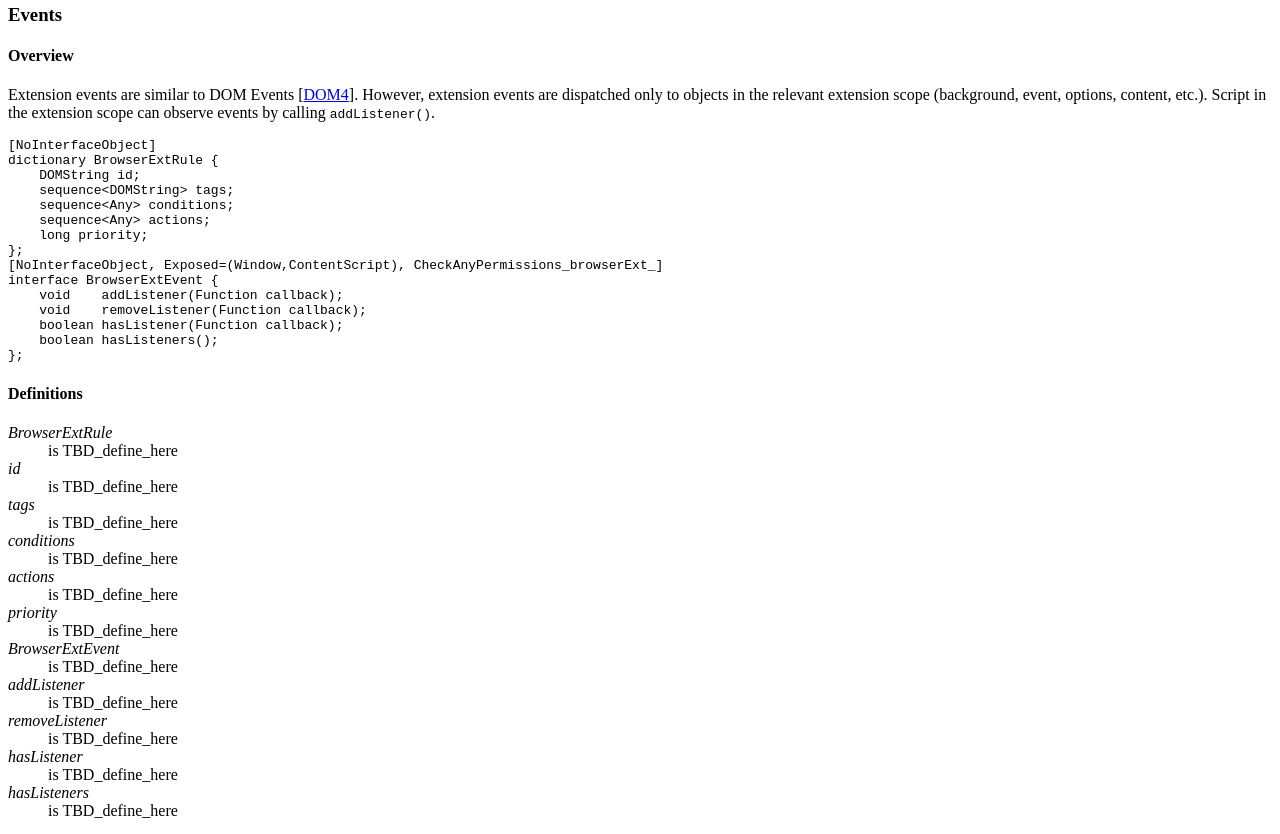
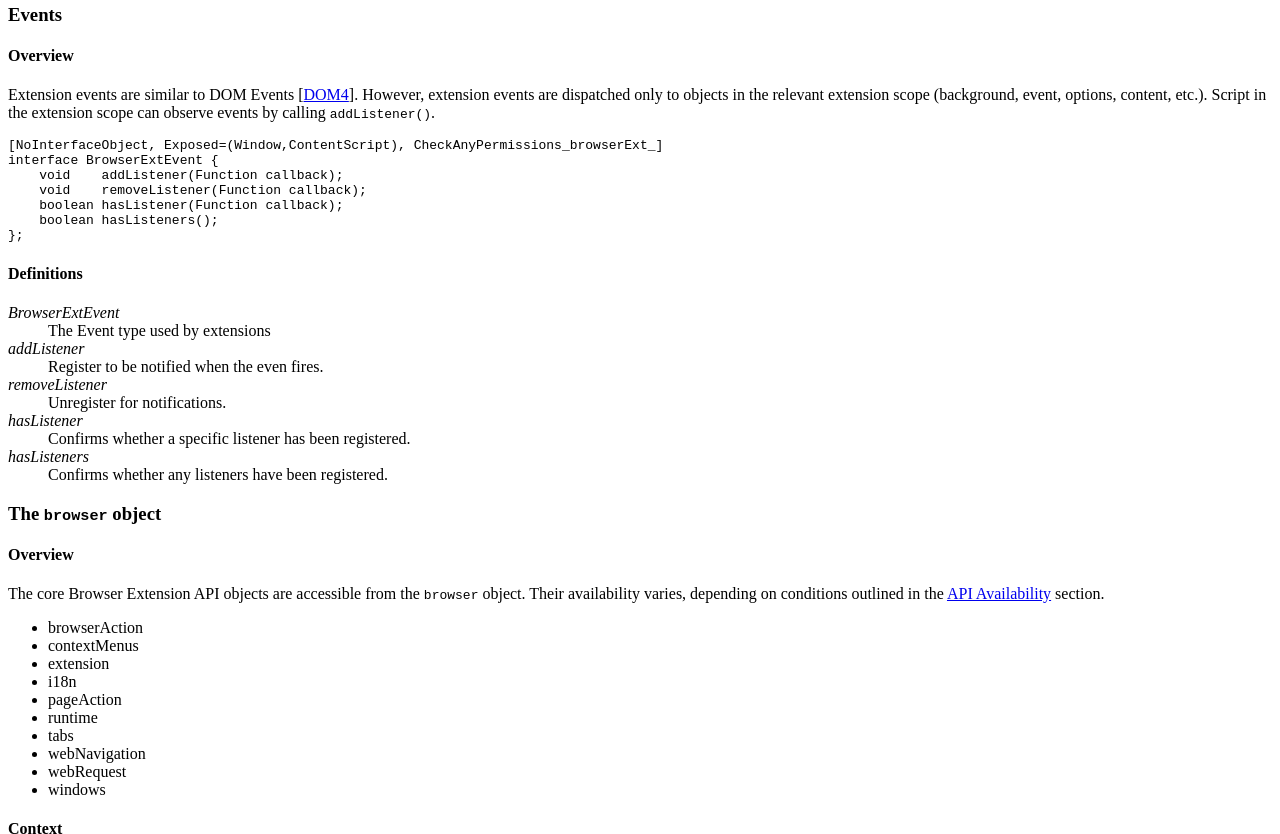
Before and after one commit to browserext/browserext, a plain HTML site: page index.html in a window 1280 px wide. Shown: the part 3220-4054 px from the top of the page. Drawn offline with Linux system fonts and the light colour scheme.

Commit message:
Specified <dfn> definitions for BrowserExtEvent and Removed BrowserExtRule.

```diff
--- a/index.html
+++ b/index.html
@@ -356,15 +356,8 @@ partial dictionary BrowserExtManifest_ {
                 <p>
                     Extension events are similar to DOM Events [<a href="https://www.w3.org/TR/dom/">DOM4</a>]. However, extension events are dispatched only to objects in the relevant extension scope (background, event, options, content, etc.). Script in the extension scope can observe events by calling <code>addListener()</code>.
                 </p>
+
                 <pre class="def idl">
-[NoInterfaceObject]
-dictionary BrowserExtRule {
-    DOMString id;
-    sequence&lt;DOMString&gt; tags;
-    sequence&lt;Any&gt; conditions;
-    sequence&lt;Any&gt; actions;
-    long priority;
-};
 [NoInterfaceObject, Exposed=(Window,ContentScript), CheckAnyPermissions_browserExt_]
 interface BrowserExtEvent {
     void    addListener(Function callback);
@@ -377,17 +370,11 @@ interface BrowserExtEvent {
                       <section class="introductory">
                             <h4> Definitions</h4>
                             <dl>
-                                <dt><dfn>BrowserExtRule</dfn></dt><dd> is TBD_define_here</dd>
-                                <dt><dfn data-dfn-for="BrowserExtRule">id</dfn></dt><dd> is TBD_define_here</dd>
-                                <dt><dfn data-dfn-for="BrowserExtRule">tags</dfn></dt><dd> is TBD_define_here</dd>
-                                <dt><dfn data-dfn-for="BrowserExtRule">conditions</dfn></dt><dd> is TBD_define_here</dd>
-                                <dt><dfn data-dfn-for="BrowserExtRule">actions</dfn></dt><dd> is TBD_define_here</dd>
-                                <dt><dfn data-dfn-for="BrowserExtRule">priority</dfn></dt><dd> is TBD_define_here</dd>
-                                <dt><dfn>BrowserExtEvent</dfn></dt><dd> is TBD_define_here</dd>
-                                <dt><dfn data-dfn-for="BrowserExtEvent">addListener</dfn></dt><dd> is TBD_define_here</dd>
-                                <dt><dfn data-dfn-for="BrowserExtEvent">removeListener</dfn></dt><dd> is TBD_define_here</dd>
-                                <dt><dfn data-dfn-for="BrowserExtEvent">hasListener</dfn></dt><dd> is TBD_define_here</dd>
-                                <dt><dfn data-dfn-for="BrowserExtEvent">hasListeners</dfn></dt><dd> is TBD_define_here</dd>
+                                <dt><dfn>BrowserExtEvent</dfn></dt><dd> The Event type used by extensions</dd>
+                                <dt><dfn data-dfn-for="BrowserExtEvent">addListener</dfn></dt><dd> Register to be notified when the even fires.</dd>
+                                <dt><dfn data-dfn-for="BrowserExtEvent">removeListener</dfn></dt><dd> Unregister for notifications.</dd>
+                                <dt><dfn data-dfn-for="BrowserExtEvent">hasListener</dfn></dt><dd> Confirms whether a specific listener has been registered.</dd>
+                                <dt><dfn data-dfn-for="BrowserExtEvent">hasListeners</dfn></dt><dd> Confirms whether any listeners have been registered.</dd>
                           </dl>
                     </section>
                 </section>
@@ -2543,7 +2530,7 @@ Browser implements BrowserExtWindowsAPI;
                                 <dd> Represents the type of browser window — normal browser window, popup, etc.</dd>
 
                                 <dt> <dfn>BrowserExtGetWindowDetails</dfn></dt>
-                                <dd> is TBD_define_here</dd>
+                                <dd> Details about a window, given its ID.</dd>
                                 <dt> <dfn data-dfn-for="BrowserExtGetWindowDetails">populate</dfn></dt>
                                 <dd>boolean. If true, the <code>windows.Window</code> object will have a tabs property that contains a list of <code>tabs.Tab</code> objects representing the tabs open in the window. The Tab objects only contain the url, title and favIconUrl properties if the extension's manifest file includes the "tabs" permission.</dd>
                                 <dt> <dfn data-dfn-for="BrowserExtGetWindowDetails">windowTypes</dfn></dt>
```
